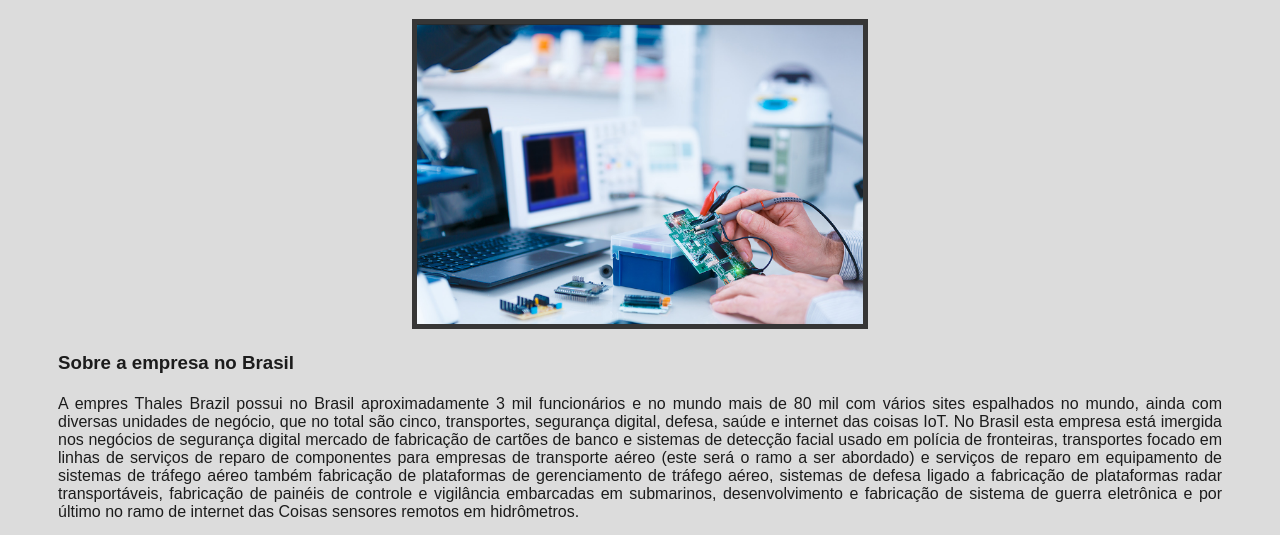
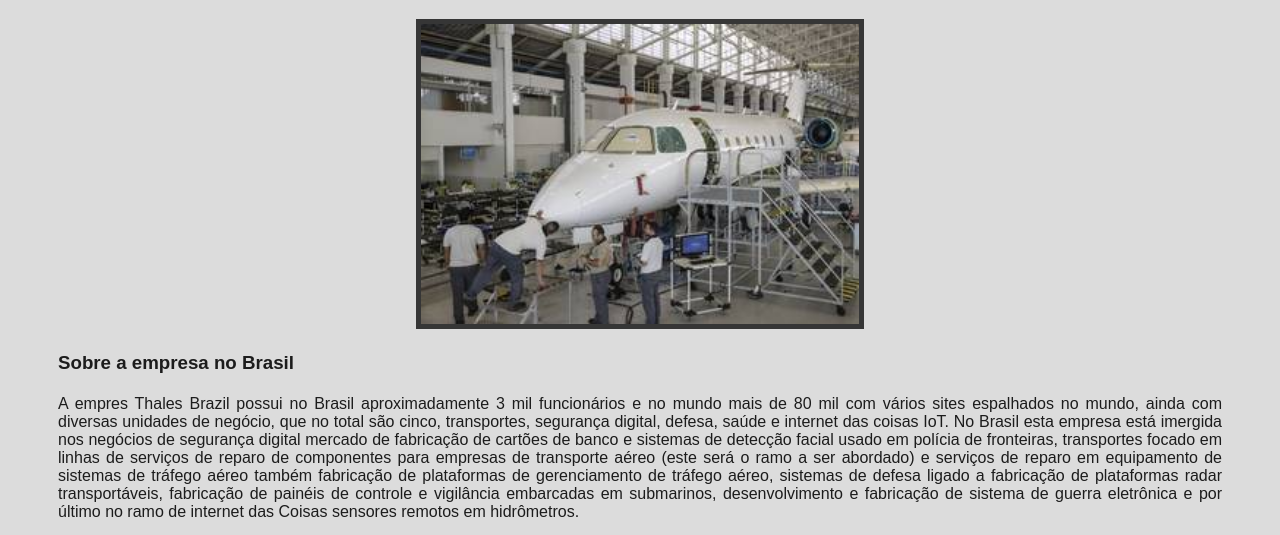
Before and after one commit to cristianerib/Proj_UNIVESP, a plain HTML site: page index_Emp.html in a window 1280 px wide. Shown: the part 127-662 px from the top of the page. Drawn offline with Linux system fonts and the light colour scheme.

Commit message:
Add files via upload

```diff
--- a/index_Emp.html
+++ b/index_Emp.html
@@ -26,7 +26,7 @@
             <h1>THALES BRAZIL</h1>
             <h2> </h2>
             <div class="center">
-                <img src="thalesbrasil.png"></img>
+                <img src="UNITED-ORDER.jpg"></img>
             </div>
         </header>
 
```
Also changed, not shown: UNITED-ORDER.jpg (added).
